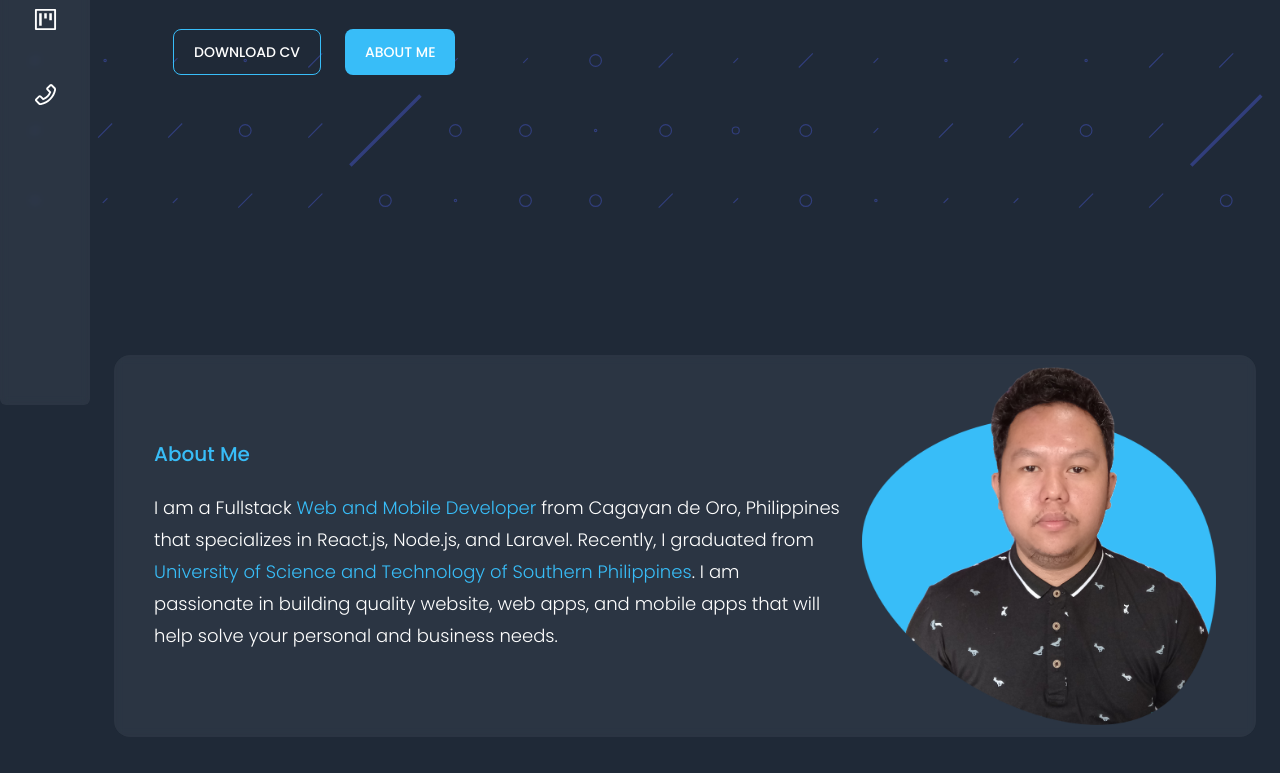
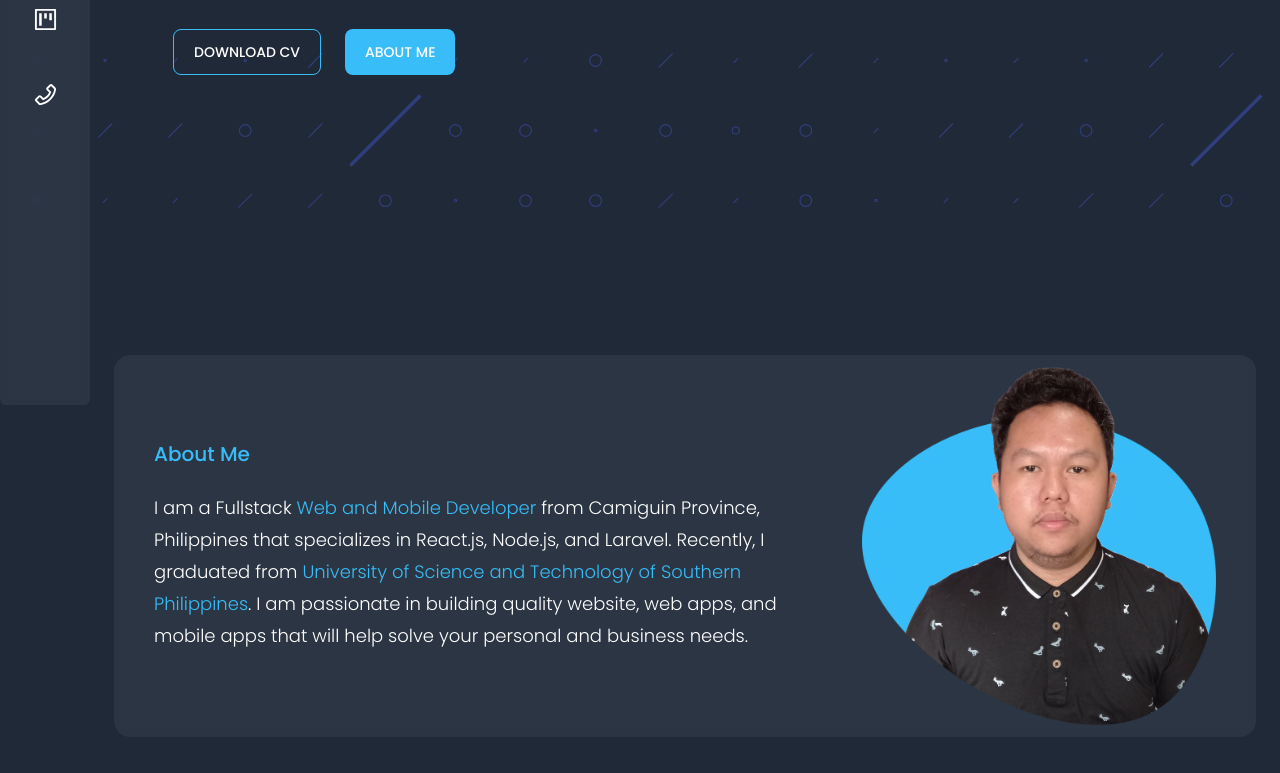
Before and after one commit to kyshr/kyshr.github.io, a React (Vite) app: page / in a window 1280 px wide. Shown: the part 395-1168 px from the top of the page. Built offline with nearby package versions, Linux system fonts and the light colour scheme.

Commit message:
refactor: changed about me address text

```diff
--- a/src/pages/home/home.jsx
+++ b/src/pages/home/home.jsx
@@ -56,8 +56,8 @@ const HomePage = () => {
                 <h2 className="leading-7 lg:leading-8 text-justify md:text-start font-light text-md lg:text-lg">
                   I am a Fullstack{" "}
                   <span className="text-sky-400">Web and Mobile Developer</span>{" "}
-                  from Cagayan de Oro, Philippines that specializes in React.js,
-                  Node.js, and Laravel. Recently, I graduated from{" "}
+                  from Camiguin Province, Philippines that specializes in
+                  React.js, Node.js, and Laravel. Recently, I graduated from{" "}
                   <span className="text-sky-400">
                     University of Science and Technology of Southern Philippines
                   </span>
```
